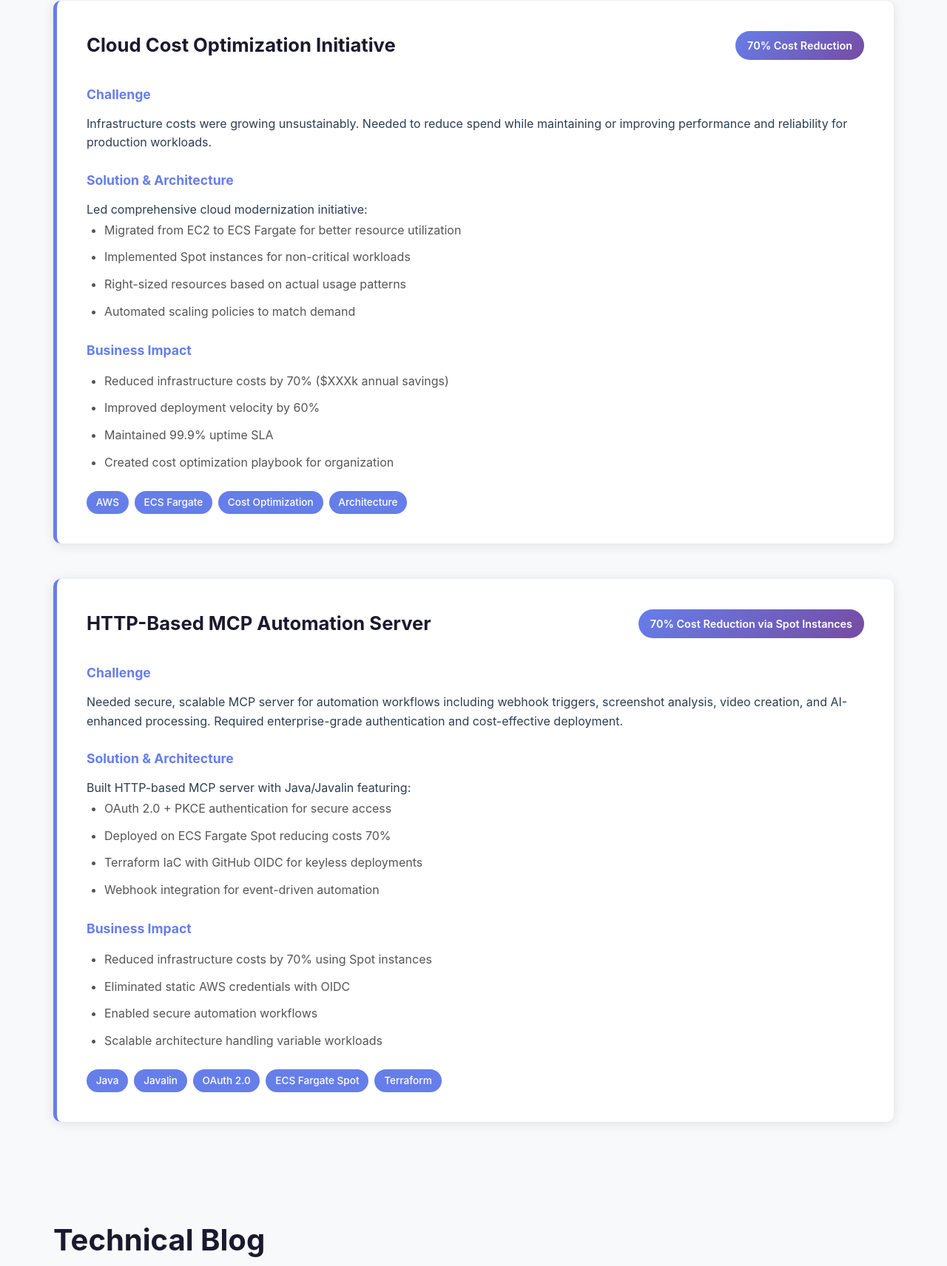
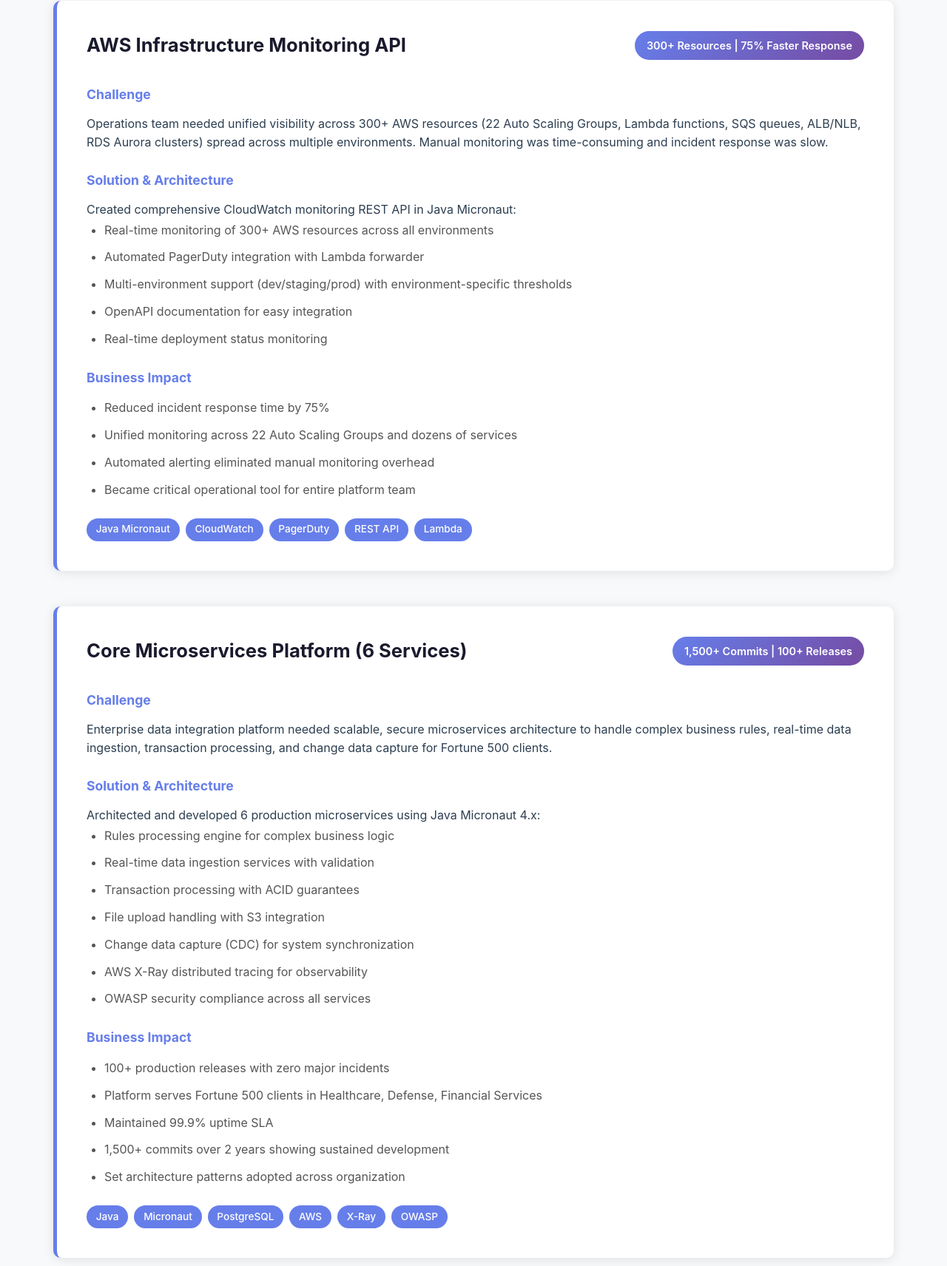
Before and after one commit to macbeth76/macbeth76.github.io, a plain HTML site: page index.html in a window 1280 px wide. Shown: the part 4026-5738 px from the top of the page at 74% size. Drawn offline with Linux system fonts and the light colour scheme.

Commit message:
Replace case studies: Add AWS Infrastructure Monitoring API and Core Microservices Platform, move generic projects to Additional Projects

```diff
--- a/index.html
+++ b/index.html
@@ -179,76 +179,83 @@
             </div>
             <div class="case-study-card">
                 <div class="case-study-header">
-                    <h3>Cloud Cost Optimization Initiative</h3>
-                    <span class="impact-badge">70% Cost Reduction</span>
+                    <h3>AWS Infrastructure Monitoring API</h3>
+                    <span class="impact-badge">300+ Resources | 75% Faster Response</span>
                 </div>
                 <div class="case-study-content">
                     <div class="challenge">
                         <h4>Challenge</h4>
-                        <p>Infrastructure costs were growing unsustainably. Needed to reduce spend while maintaining or improving performance and reliability for production workloads.</p>
+                        <p>Operations team needed unified visibility across 300+ AWS resources (22 Auto Scaling Groups, Lambda functions, SQS queues, ALB/NLB, RDS Aurora clusters) spread across multiple environments. Manual monitoring was time-consuming and incident response was slow.</p>
                     </div>
                     <div class="solution">
                         <h4>Solution & Architecture</h4>
-                        <p>Led comprehensive cloud modernization initiative:</p>
+                        <p>Created comprehensive CloudWatch monitoring REST API in Java Micronaut:</p>
                         <ul>
-                            <li>Migrated from EC2 to ECS Fargate for better resource utilization</li>
-                            <li>Implemented Spot instances for non-critical workloads</li>
-                            <li>Right-sized resources based on actual usage patterns</li>
-                            <li>Automated scaling policies to match demand</li>
+                            <li>Real-time monitoring of 300+ AWS resources across all environments</li>
+                            <li>Automated PagerDuty integration with Lambda forwarder</li>
+                            <li>Multi-environment support (dev/staging/prod) with environment-specific thresholds</li>
+                            <li>OpenAPI documentation for easy integration</li>
+                            <li>Real-time deployment status monitoring</li>
                         </ul>
                     </div>
                     <div class="impact">
                         <h4>Business Impact</h4>
                         <ul>
-                            <li>Reduced infrastructure costs by 70% ($XXXk annual savings)</li>
-                            <li>Improved deployment velocity by 60%</li>
-                            <li>Maintained 99.9% uptime SLA</li>
-                            <li>Created cost optimization playbook for organization</li>
+                            <li>Reduced incident response time by 75%</li>
+                            <li>Unified monitoring across 22 Auto Scaling Groups and dozens of services</li>
+                            <li>Automated alerting eliminated manual monitoring overhead</li>
+                            <li>Became critical operational tool for entire platform team</li>
                         </ul>
                     </div>
                     <div class="tech-tags">
-                        <span>AWS</span>
-                        <span>ECS Fargate</span>
-                        <span>Cost Optimization</span>
-                        <span>Architecture</span>
+                        <span>Java Micronaut</span>
+                        <span>CloudWatch</span>
+                        <span>PagerDuty</span>
+                        <span>REST API</span>
+                        <span>Lambda</span>
                     </div>
                 </div>
             </div>
             <div class="case-study-card">
                 <div class="case-study-header">
-                    <h3>HTTP-Based MCP Automation Server</h3>
-                    <span class="impact-badge">70% Cost Reduction via Spot Instances</span>
+                    <h3>Core Microservices Platform (6 Services)</h3>
+                    <span class="impact-badge">1,500+ Commits | 100+ Releases</span>
                 </div>
                 <div class="case-study-content">
                     <div class="challenge">
                         <h4>Challenge</h4>
-                        <p>Needed secure, scalable MCP server for automation workflows including webhook triggers, screenshot analysis, video creation, and AI-enhanced processing. Required enterprise-grade authentication and cost-effective deployment.</p>
+                        <p>Enterprise data integration platform needed scalable, secure microservices architecture to handle complex business rules, real-time data ingestion, transaction processing, and change data capture for Fortune 500 clients.</p>
                     </div>
                     <div class="solution">
                         <h4>Solution & Architecture</h4>
-                        <p>Built HTTP-based MCP server with Java/Javalin featuring:</p>
+                        <p>Architected and developed 6 production microservices using Java Micronaut 4.x:</p>
                         <ul>
-                            <li>OAuth 2.0 + PKCE authentication for secure access</li>
-                            <li>Deployed on ECS Fargate Spot reducing costs 70%</li>
-                            <li>Terraform IaC with GitHub OIDC for keyless deployments</li>
-                            <li>Webhook integration for event-driven automation</li>
+                            <li>Rules processing engine for complex business logic</li>
+                            <li>Real-time data ingestion services with validation</li>
+                            <li>Transaction processing with ACID guarantees</li>
+                            <li>File upload handling with S3 integration</li>
+                            <li>Change data capture (CDC) for system synchronization</li>
+                            <li>AWS X-Ray distributed tracing for observability</li>
+                            <li>OWASP security compliance across all services</li>
                         </ul>
                     </div>
                     <div class="impact">
                         <h4>Business Impact</h4>
                         <ul>
-                            <li>Reduced infrastructure costs by 70% using Spot instances</li>
-                            <li>Eliminated static AWS credentials with OIDC</li>
-                            <li>Enabled secure automation workflows</li>
-                            <li>Scalable architecture handling variable workloads</li>
+                            <li>100+ production releases with zero major incidents</li>
+                            <li>Platform serves Fortune 500 clients in Healthcare, Defense, Financial Services</li>
+                            <li>Maintained 99.9% uptime SLA</li>
+                            <li>1,500+ commits over 2 years showing sustained development</li>
+                            <li>Set architecture patterns adopted across organization</li>
                         </ul>
                     </div>
                     <div class="tech-tags">
                         <span>Java</span>
-                        <span>Javalin</span>
-                        <span>OAuth 2.0</span>
-                        <span>ECS Fargate Spot</span>
-                        <span>Terraform</span>
+                        <span>Micronaut</span>
+                        <span>PostgreSQL</span>
+                        <span>AWS</span>
+                        <span>X-Ray</span>
+                        <span>OWASP</span>
                     </div>
                 </div>
             </div>
@@ -486,6 +493,33 @@
         <h2>Additional Projects</h2>
         <div class="project-grid">
             <div class="project-card">
+                <h3>Cloud Cost Optimization Initiative</h3>
+                <p>Led comprehensive cloud modernization reducing infrastructure costs 70% through ECS Fargate migration, Spot instances, right-sizing, and automated scaling. Improved deployment velocity 60% while maintaining 99.9% uptime SLA. Created cost optimization playbook adopted organization-wide.</p>
+                <div class="project-meta">
+                    <span>Team: Platform team</span>
+                    <span>Scope: Organization-wide initiative</span>
+                </div>
+                <div class="tech-tags">
+                    <span>AWS</span>
+                    <span>ECS Fargate</span>
+                    <span>Cost Optimization</span>
+                </div>
+            </div>
+            <div class="project-card">
+                <h3>HTTP-Based MCP Automation Server</h3>
+                <p>Built secure MCP server with OAuth 2.0 + PKCE authentication using Java/Javalin. Deployed on ECS Fargate Spot reducing costs 70%. Terraform IaC with GitHub OIDC for keyless deployments. Webhook integration for event-driven automation workflows.</p>
+                <div class="project-meta">
+                    <span>Team: 1 engineer</span>
+                    <span>Scope: Production automation platform</span>
+                </div>
+                <div class="tech-tags">
+                    <span>Java</span>
+                    <span>OAuth 2.0</span>
+                    <span>ECS Fargate Spot</span>
+                    <span>Terraform</span>
+                </div>
+            </div>
+            <div class="project-card">
                 <h3>Exception Monitoring & Alerting System</h3>
                 <p>Java-based exception detection and alerting system for distributed microservices. Monitors application logs across multiple services for exceptions and triggers automated notifications. Integrated with incident management for rapid response.</p>
                 <div class="project-meta">
@@ -497,20 +531,6 @@
                     <span>CloudWatch</span>
                     <span>Lambda</span>
                     <span>Monitoring</span>
-                </div>
-            </div>
-            <div class="project-card">
-                <h3>Birdwatcher Monitoring Platform</h3>
-                <p>Created CloudWatch monitoring REST API in Java Micronaut tracking 300+ AWS resources (22 ASGs, Lambda, SQS, ALB/NLB, RDS Aurora). Automated PagerDuty integration reduced incident response time 75%. Provides real-time deployment status monitoring with OpenAPI documentation.</p>
-                <div class="project-meta">
-                    <span>Team: 1 engineer</span>
-                    <span>Scope: Production monitoring across all environments</span>
-                </div>
-                <div class="tech-tags">
-                    <span>Java Micronaut</span>
-                    <span>CloudWatch</span>
-                    <span>PagerDuty</span>
-                    <span>REST API</span>
                 </div>
             </div>
             <div class="project-card">
```
